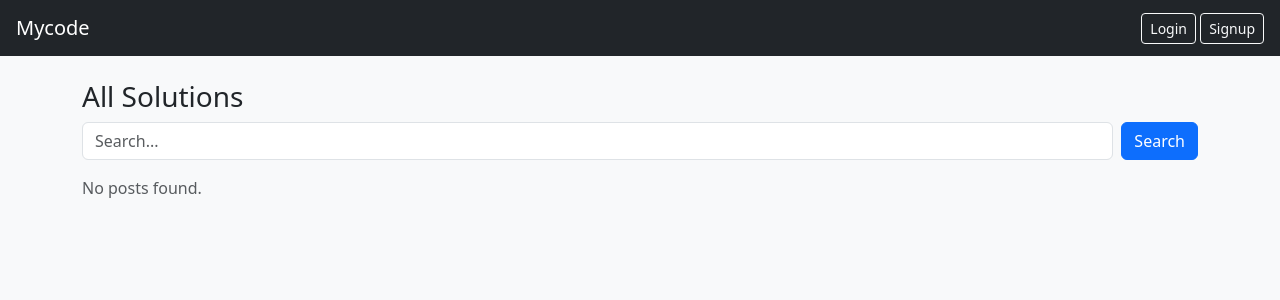
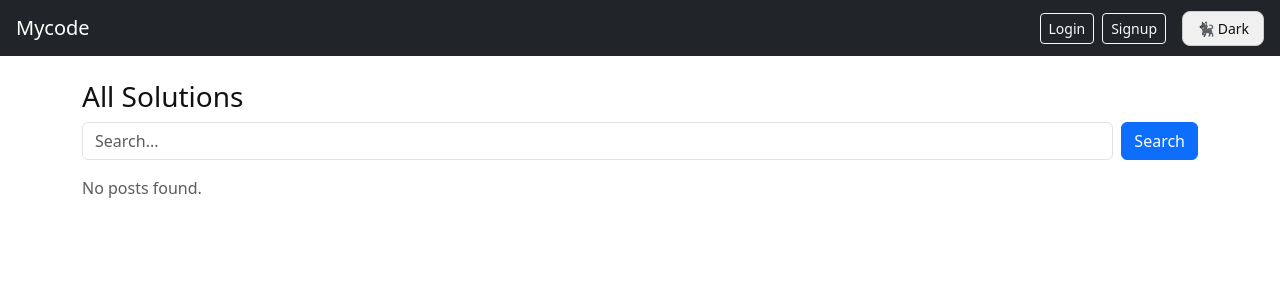
Before and after one commit to Krishna8934/Mycode, a Flask app: page / in a window 1280 px wide. Shown: the top 300 px of the page. Run offline with Flask 3, Linux system fonts and the light colour scheme; data comes from the database, SQL or seed files in the repository; data that the repository does not hold is empty; some libraries are stand-ins or nearby versions.

Commit message:
added the dark and day light mode button to the navbar

```diff
--- a/app.py
+++ b/app.py
@@ -303,6 +303,11 @@ def post(post_id):
 
     return render_template('post.html', post=post)
 
+@app.post("/toggle-theme")
+def toggle_theme():
+    current = session.get("theme", "light")
+    session["theme"] = "dark" if current == "light" else "light"
+    return ("", 204)
 
 
 @app.route('/delete/<int:post_id>', methods=['POST'])
--- /dev/null
+++ b/static/style.css
@@ -0,0 +1,73 @@
+/* Transition animation */
+body.theme-transition {
+  transition: background-color 0.45s ease, color 0.45s ease;
+}
+
+/* Light mode */
+body.light {
+  background: #ffffff;
+  color: #111111;
+}
+
+/* Dark mode */
+body.dark {
+  background: #0f1113;
+  color: #e9e9e9;
+}
+
+/* Links */
+body.dark a { color: #7fb4ff; }
+
+/* Bootstrap overrides */
+body.dark .card,
+body.dark .list-group-item,
+body.dark .form-control,
+body.dark textarea {
+  background: #1a1c1e !important;
+  color: #e9e9e9 !important;
+  border-color: #2c2f33 !important;
+}
+
+body.dark .alert {
+  background: #1f2123 !important;
+  color: #e9e9e9 !important;
+  border-color: #2c2f33 !important;
+}
+
+.theme-btn {
+  background-color: #2e2e2e !important;
+  color: white !important;
+  border-radius: 8px;
+  padding: 6px 14px;
+  border: 1px solid #555;
+
+  /* smooth animation */
+  transition: background-color 0.8s ease, color 0.8s ease;
+}
+
+
+/* Light mode button */
+body.light .theme-btn {
+  background-color: #f0f0f0 !important;
+  color: #111 !important;
+  border-color: #ccc !important;
+}
+
+/* Dark mode button */
+body.dark .theme-btn {
+  background-color: #1d1d1d !important;
+  color: #f5f5f5 !important;
+  border-color: #333 !important;
+}
+
+
+
+
+
+@media (max-width: 600px) {
+  .theme-btn {
+    top: 10px;
+    right: 10px;
+    padding: 6px 12px;
+  }
+}
--- a/templates/base.html
+++ b/templates/base.html
@@ -2,29 +2,90 @@
 <html>
 <head>
   <title>Mycode</title>
+
   <link rel="stylesheet" href="https://cdn.jsdelivr.net/npm/bootstrap@5.3.2/dist/css/bootstrap.min.css">
+
+  <!-- Our custom CSS -->
+  <link rel="stylesheet" href="{{ url_for('static', filename='style.css') }}">
+
 </head>
-<body class="bg-light">
+
+<body class="{{ session.get('theme', 'light') }}">
+
+
+
+
+  <!-- NAVBAR -->
   <nav class="navbar navbar-expand-lg navbar-dark bg-dark px-3">
   <a class="navbar-brand" href="/">Mycode</a>
-    <div class="ms-auto">
+
+  <div class="ms-auto d-flex align-items-center gap-2">
+
     {% if session.username %}
-        <span class="text-light me-3">Hi, {{ session.username }}</span>
+      <span class="text-light me-2">Hi, {{ session.username }}</span>
       <a href="/upload" class="btn btn-success btn-sm">Upload</a>
       <a href="/logout" class="btn btn-outline-light btn-sm">Logout</a>
     {% else %}
       <a href="/login" class="btn btn-outline-light btn-sm">Login</a>
       <a href="/register" class="btn btn-outline-light btn-sm">Signup</a>
     {% endif %}
+
+    <!--  THEME BUTTON INSIDE NAVBAR -->
+    <button id="theme-toggle" class="btn btn-sm ms-2 theme-btn">
+      {% if session.get('theme','light') == 'dark' %}
+        ☀️ Light
+      {% else %}
+        🐈‍⬛ Dark
+      {% endif %}
+    </button>
+
   </div>
 </nav>
+
+
+
+
+  <!-- MAIN PAGE CONTENT -->
   <div class="container py-4">
     {% with messages = get_flashed_messages(with_categories=true) %}
       {% for category, msg in messages %}
         <div class="alert alert-{{category}}">{{msg}}</div>
       {% endfor %}
     {% endwith %}
+
     {% block content %}{% endblock %}
   </div>
+
+
+  <!-- 🌙 DARK MODE JS -->
+  <script>
+    (function(){
+
+      const btn = document.getElementById('theme-toggle');
+      const body = document.body;
+
+      btn.addEventListener('click', async function () {
+
+        // smooth animation
+        body.classList.add('theme-transition');
+
+        // toggle theme
+        const newTheme = body.classList.contains('dark') ? 'light' : 'dark';
+        body.classList.remove('light', 'dark');
+        body.classList.add(newTheme);
+
+        // update button text
+        btn.innerText = newTheme === 'dark' ? "☀️ Light" : "🐈‍⬛ Dark";
+
+        // notify backend to store session
+        await fetch('/toggle-theme', { method: 'POST' });
+
+        // remove transition class after animation
+        setTimeout(() => body.classList.remove('theme-transition'), 500);
+      });
+
+    })();
+  </script>
+
 </body>
 </html>
```
Also changed, not shown: static/uploads/Black_Elegant_Modern_Personal_LinkedIn_Banner.jpg (deleted), static/uploads/cc-logo.png (deleted), static/uploads/whats-that-one-standout-thing-you-love-about-leetcode-that-v0-q98ecezccarf1.jpg (deleted). Lines whose indentation alone changed are shown as unchanged.
